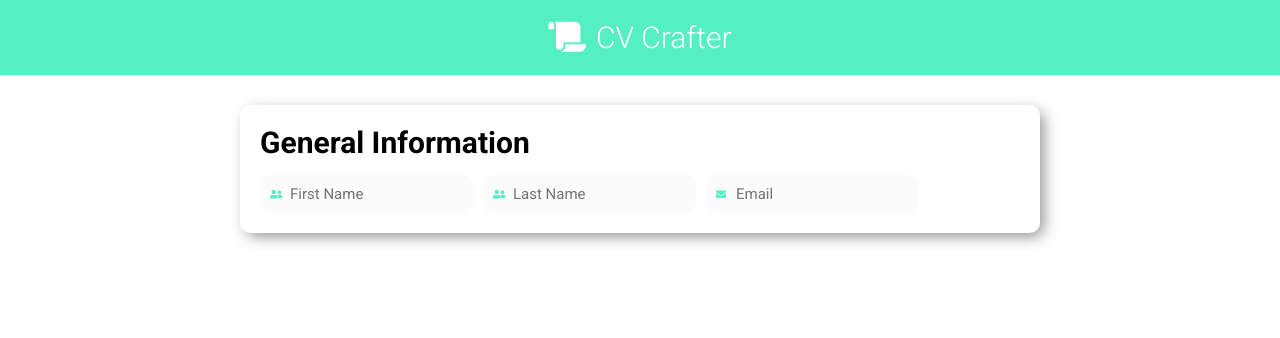
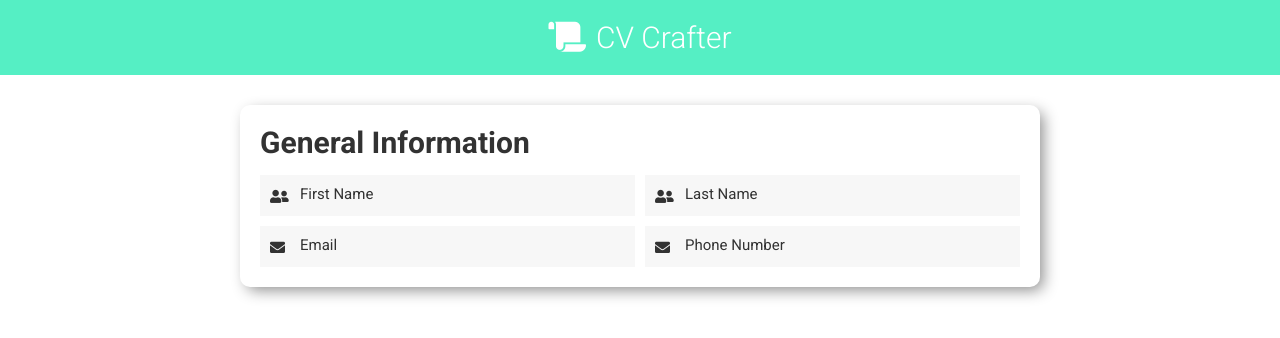
Before and after one commit to ABojo/CVApplication, a React (Create React App) app: page / in a window 1280 px wide. Shown: the top 338 px of the page. Built offline with nearby package versions, Linux system fonts and the light colour scheme; the HTML template or start-up script is replaced by a standard one.

Commit message:
updated styling/added a function that shows the user if the data they input is valid or not

```diff
--- a/src/components/Form.js
+++ b/src/components/Form.js
@@ -12,6 +12,7 @@ class Form extends Component {
     return (
       <div className="form">
         <h1 className="section-title">General Information</h1>
+        <div className="general-grid">
           <Input
             faIcon="fas fa-user-friends"
             type="text"
@@ -30,6 +31,14 @@ class Form extends Component {
             placeholder="Email"
             required
           />
+
+          <Input
+            faIcon="fas fa-envelope"
+            type="tel"
+            placeholder="Phone Number"
+            required
+          />
+        </div>
       </div>
     );
   }
--- a/src/components/Input.js
+++ b/src/components/Input.js
@@ -7,13 +7,26 @@ class Input extends Component {
     this.props = props;
   }
 
+  showValidity(event) {
+    const input = event.target;
+
+    if (input.checkValidity()) {
+      input.classList.add('valid');
+      input.classList.remove('invalid');
+    } else {
+      input.classList.add('invalid');
+      input.classList.remove('valid');
+    }
+  }
+
   buildInput() {
     return (
       <input
         type={this.props.type}
         placeholder={this.props.placeholder}
-        className={`input-field ${this.props.faIcon ? 'icon' : ''}`}
+        className={`input-field ${this.props.faIcon ? 'has-icon' : ''}`}
         required={this.props.required ? true : ''}
+        onBlur={this.showValidity}
       ></input>
     );
   }
--- a/src/styles/formStyles.css
+++ b/src/styles/formStyles.css
@@ -11,4 +11,11 @@
   font-size: 3rem;
   font-weight: 700;
   margin-bottom: 1.5rem;
+  color: rgb(50, 50, 50);
 }
+
+.general-grid {
+  display: grid;
+  grid-template-columns: repeat(2, 1fr);
+  grid-gap: 1rem;
+}
--- a/src/styles/inputStyles.css
+++ b/src/styles/inputStyles.css
@@ -1,6 +1,7 @@
 .input-container {
   display: inline-block;
   position: relative;
+  width: 100%;
 }
 
 .input-icon {
@@ -8,7 +9,8 @@
   top: 50%;
   left: 1rem;
   transform: translateY(-50%);
-  color: #55efc4;
+  color: rgb(50, 50, 50);
+  font-size: 1.5rem;
 }
 
 .input-field {
@@ -17,16 +19,31 @@
   font-size: 1.5rem;
   font-family: inherit;
   margin-right: 1rem;
-  transition: all 0.2s;
-  background-color: rgba(245, 245, 245, 0.4);
-  border-radius: 1rem;
+  transition: all 0.2s, border 0.4s;
+  background-color: rgba(235, 235, 235, 0.4);
+  width: 100%;
+
+  color: rgb(50, 50, 50);
+  border-bottom: 3px solid transparent;
 }
 
-.input-field.icon {
-  padding-left: 3rem;
+.input-field::placeholder {
+  color: rgb(50, 50, 50);
+}
+
+.input-field.has-icon {
+  padding-left: 4rem;
 }
 
 .input-field:active,
 .input-field:focus {
-  background-color: rgba(245, 245, 245, 1);
+  background-color: rgba(235, 235, 235, 1);
 }
+
+.valid {
+  border-bottom: 3px solid #55efc4;
+}
+
+.invalid {
+  border-bottom: 3px solid #d63031;
+}
```
Lines whose indentation alone changed are shown as unchanged.
